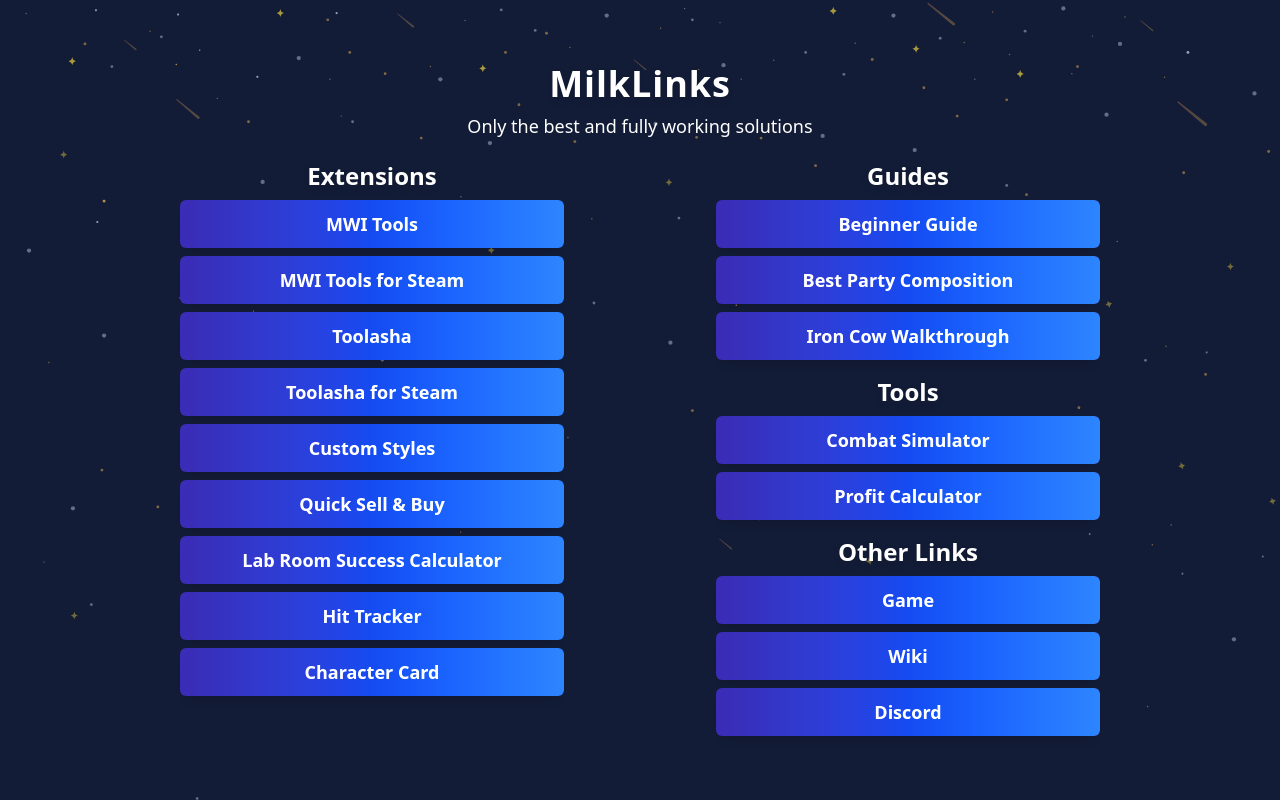
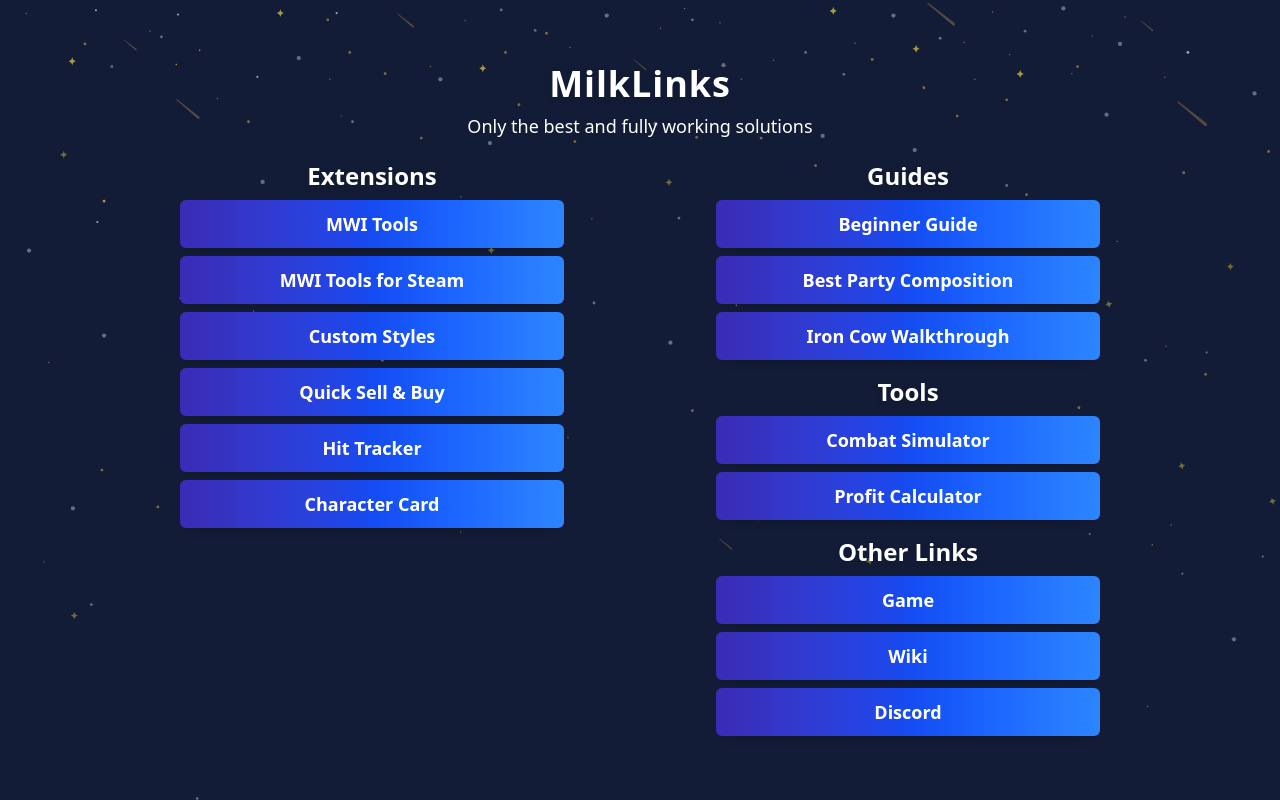
Before and after one commit to Amaroke/MilkLinks, a React (Vite) app: page / in a window 1280 px wide. Built offline with nearby package versions, Linux system fonts and the light colour scheme.

Commit message:
Remove useless links

```diff
--- a/src/data/links.ts
+++ b/src/data/links.ts
@@ -13,24 +13,12 @@ export const extensions: Link[] = [
     url: "https://greasyfork.org/en/scripts/497410-mwitools-addon-for-steam-version",
   },
   {
-    label: "Toolasha",
-    url: "https://greasyfork.org/en/scripts/562662-toolasha/post-install",
-  },
-  {
-    label: "Toolasha for Steam",
-    url: "https://github.com/Celasha/Toolasha/releases/latest/download/Toolasha.steam.js",
-  },
-  {
     label: "Custom Styles",
     url: "https://raw.githubusercontent.com/AJman14/MWI-Extensions/refs/heads/Extensions/Custom%20Styles/Custom%20Styles%20-%203.0.0.css",
   },
   {
     label: "Quick Sell & Buy",
     url: "https://greasyfork.org/en/scripts/538920-buy-sell-shortcuts",
-  },
-  {
-    label: "Lab Room Success Calculator",
-    url: "https://greasyfork.org/en/scripts/567056-mwi-lab-room-success-calculator/post-install",
   },
   {
     label: "Hit Tracker",
```
